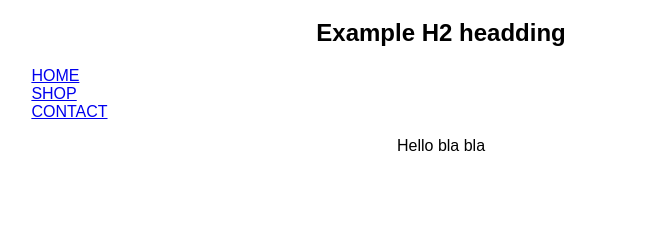
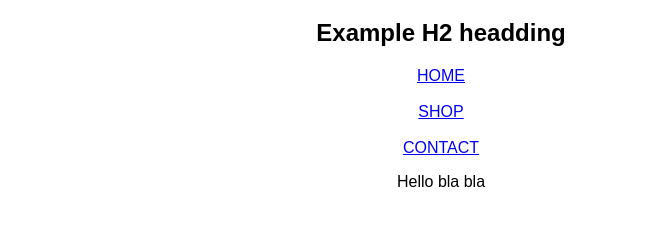
Before and after one commit to wholeness-au/wholeness-au.github.io, a plain HTML site: page index.html in a window 1280 px wide. Shown: the part 469-694 px from the top of the page, without its empty margins (199-871 px from the left). Drawn offline with Linux system fonts and the light colour scheme.

Commit message:
Update style.css

```diff
--- a/style.css
+++ b/style.css
@@ -12,6 +12,13 @@ h1, h2, h3, h4, h5, h6, p, a {
   font-family: Arial, Helvetica Neue, Helvetica, sans-serif;
 }
 
+a {
+text-align: center;
+display: block;
+}
+
+
+
 .logo {
   height: 400px;
   margin: auto;
```
